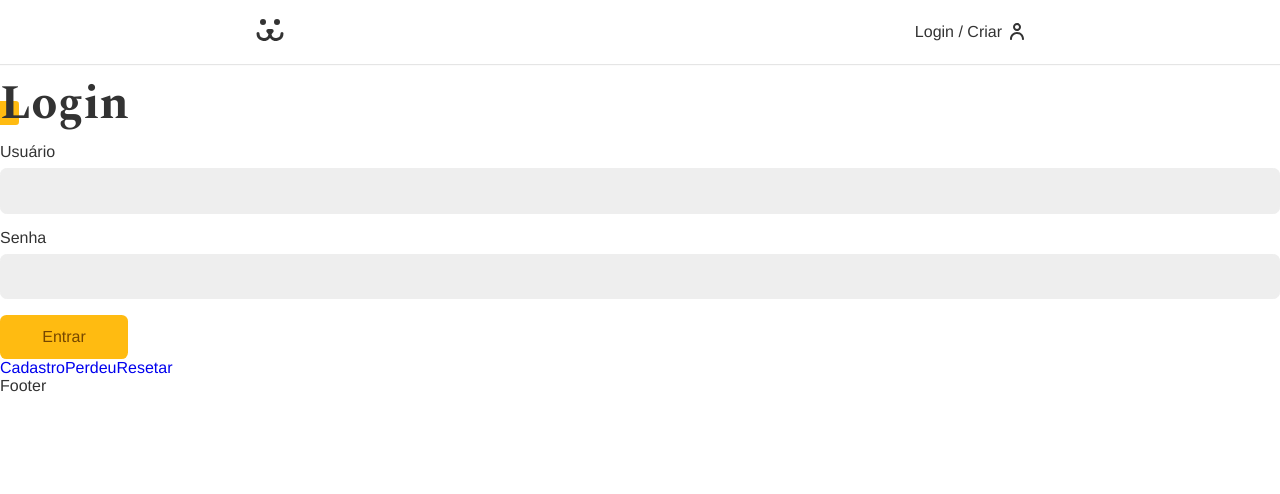
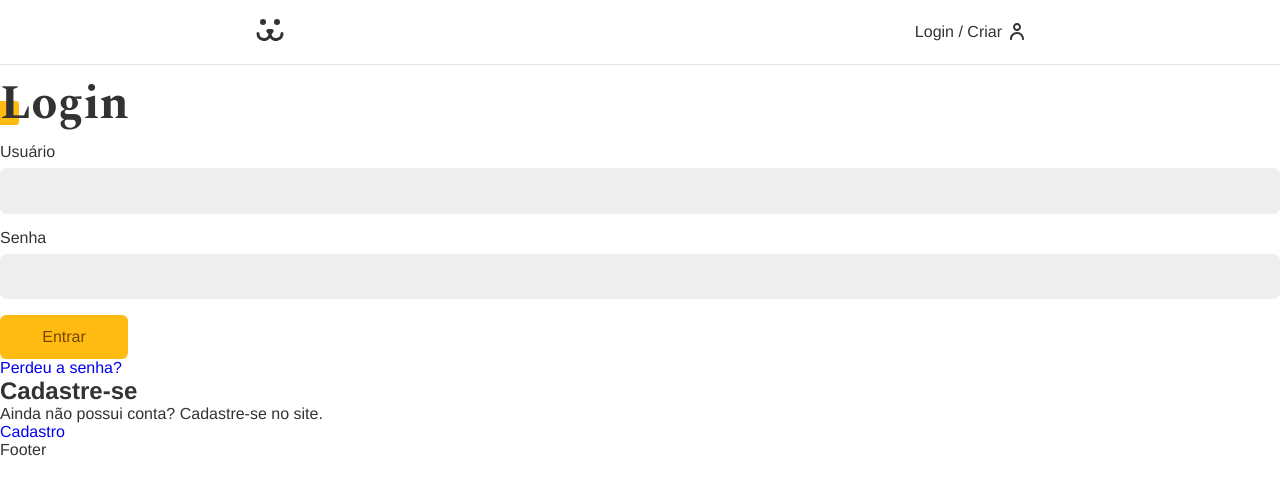
Before and after one commit to rochamaatheus/React-Redux-Dogs, a React (Vite) app: page /login in a window 1280 px wide. Shown: the top 494 px of the page. Built offline with nearby package versions, Linux system fonts and the light colour scheme.

Commit message:
Adicicionando as classes

```diff
--- a/src/Components/Login/LoginForm.jsx
+++ b/src/Components/Login/LoginForm.jsx
@@ -5,7 +5,7 @@ import Button from '../Forms/Button';
 import useForm from '../../Hooks/useForm';
 import { UserContext } from '../../UserContext';
 import Error from '../Helper/Error';
-import style from './LoginForm.module.css';
+import styles from './LoginForm.module.css';
 
 const LoginForm = () => {
   const username = useForm();
@@ -24,7 +24,7 @@ const LoginForm = () => {
   return (
     <section className="animeLeft">
       <h1 className="title">Login</h1>
-      <form onSubmit={handleSubmit}>
+      <form className={styles.form} onSubmit={handleSubmit}>
         <Input label="Usuário" type="text" name="username" {...username} />
         <Input label="Senha" type="password" name="password" {...password} />
         {loading ? (
@@ -34,9 +34,16 @@ const LoginForm = () => {
         )}
         <Error error={error} />
       </form>
-      <Link to="/login/criar">Cadastro</Link>
-      <Link to="/login/perdeu">Perdeu</Link>
-      <Link to="/login/resetar">Resetar</Link>
+      <Link className={styles.perdeu} to="/login/perdeu">
+        Perdeu a senha?
+      </Link>
+      <div className={styles.cadastro}>
+        <h2 className={styles.subtitle}>Cadastre-se</h2>
+        <p>Ainda não possui conta? Cadastre-se no site.</p>
+        <Link className={styles.buttonCriar} to="/login/criar">
+          Cadastro
+        </Link>
+      </div>
     </section>
   );
 };
```
